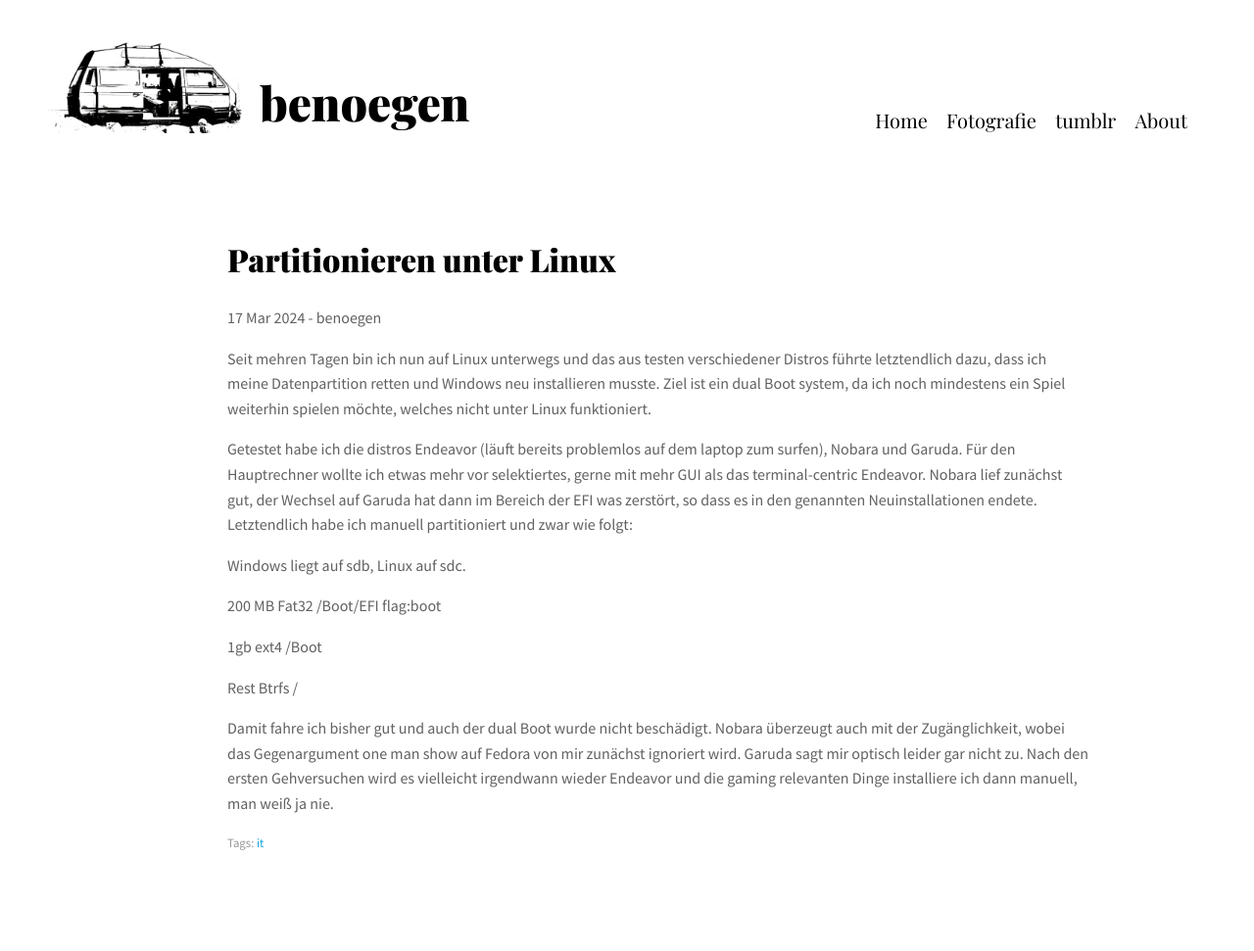
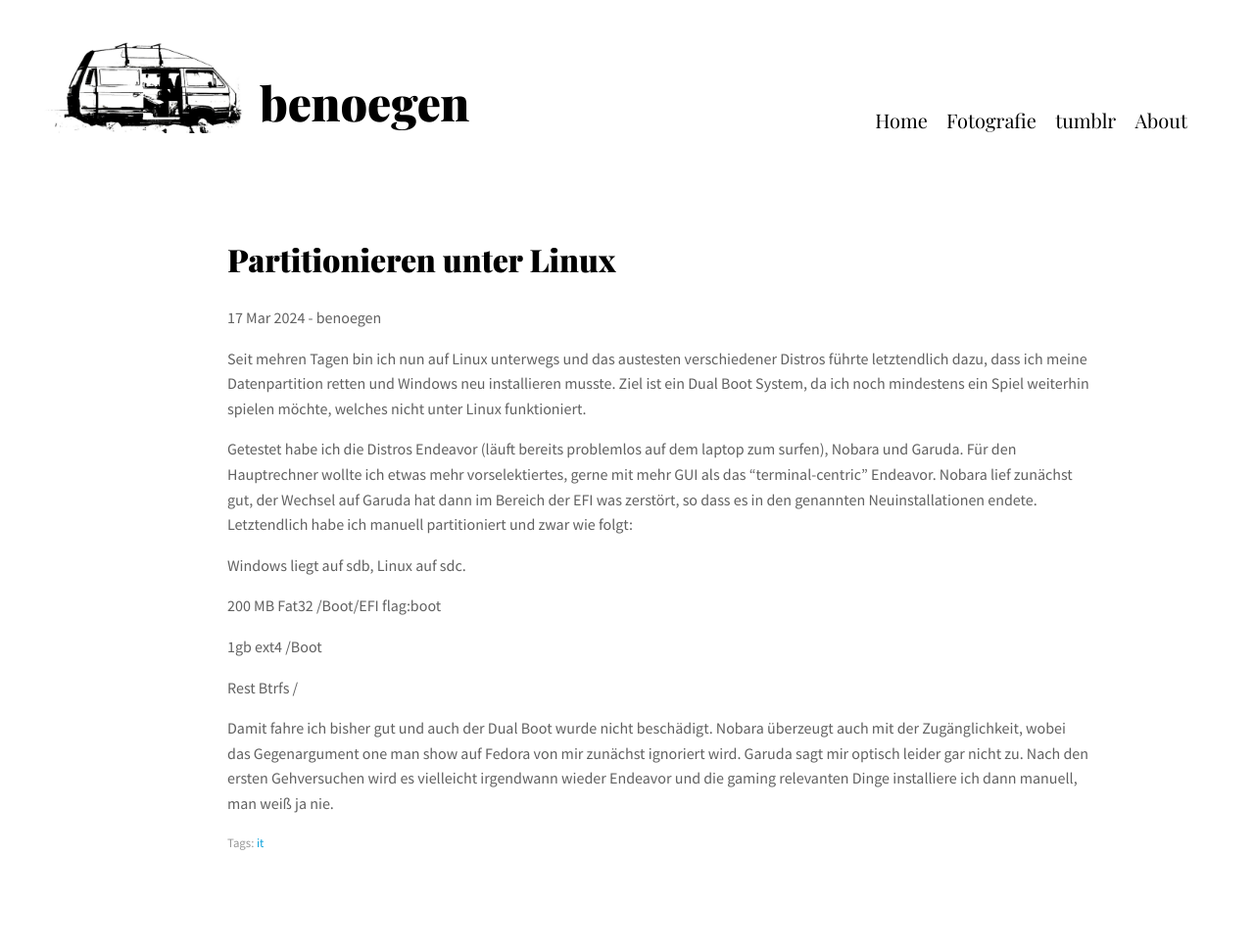
Before and after one commit to benoegen/benoegen.github.io, a Jekyll site: the page built from _posts/2024-03-17-Linuxpartitionen.md, in a window 1280 px wide. Shown: the whole page at 98% size. Built offline with Jekyll 4.4.1, drawn with Linux system fonts in a browser that asks for light colours.

Commit message:
Update 2024-03-17-Linuxpartitionen.md

```diff
--- a/_posts/2024-03-17-Linuxpartitionen.md
+++ b/_posts/2024-03-17-Linuxpartitionen.md
@@ -3,10 +3,10 @@ title: Partitionieren unter Linux
 author: benoegen
 tag: it
 ---
-Seit mehren Tagen bin ich nun auf Linux unterwegs und das aus testen verschiedener Distros führte letztendlich dazu, dass ich meine Datenpartition retten  und Windows neu installieren musste.
-Ziel ist ein dual Boot system, da ich noch mindestens ein Spiel weiterhin spielen möchte, welches nicht unter Linux funktioniert.
+Seit mehren Tagen bin ich nun auf Linux unterwegs und das austesten verschiedener Distros führte letztendlich dazu, dass ich meine Datenpartition retten  und Windows neu installieren musste.
+Ziel ist ein Dual Boot System, da ich noch mindestens ein Spiel weiterhin spielen möchte, welches nicht unter Linux funktioniert.
 
-Getestet habe ich die distros Endeavor (läuft bereits problemlos auf dem laptop zum surfen), Nobara und Garuda. Für den Hauptrechner wollte ich etwas mehr vor selektiertes, gerne mit mehr GUI als das terminal-centric Endeavor.
+Getestet habe ich die Distros Endeavor (läuft bereits problemlos auf dem laptop zum surfen), Nobara und Garuda. Für den Hauptrechner wollte ich etwas mehr vorselektiertes, gerne mit mehr GUI als das "terminal-centric" Endeavor.
 Nobara lief zunächst gut, der Wechsel auf Garuda hat dann im Bereich der EFI was zerstört, so dass es in den genannten Neuinstallationen endete. Letztendlich habe ich manuell partitioniert und zwar wie folgt:
 
 Windows liegt auf sdb, Linux auf sdc.
@@ -19,4 +19,4 @@ Windows liegt auf sdb, Linux auf sdc.
 Rest Btrfs /
 
 
-Damit fahre ich bisher gut und auch der dual Boot wurde nicht beschädigt. Nobara überzeugt auch mit der Zugänglichkeit, wobei das Gegenargument one man show auf Fedora von mir zunächst ignoriert wird. Garuda sagt mir optisch leider gar nicht zu. Nach den ersten Gehversuchen wird es vielleicht irgendwann wieder Endeavor und die gaming relevanten Dinge installiere ich dann manuell, man weiß ja nie.
+Damit fahre ich bisher gut und auch der Dual Boot wurde nicht beschädigt. Nobara überzeugt auch mit der Zugänglichkeit, wobei das Gegenargument one man show auf Fedora von mir zunächst ignoriert wird. Garuda sagt mir optisch leider gar nicht zu. Nach den ersten Gehversuchen wird es vielleicht irgendwann wieder Endeavor und die gaming relevanten Dinge installiere ich dann manuell, man weiß ja nie.
```
